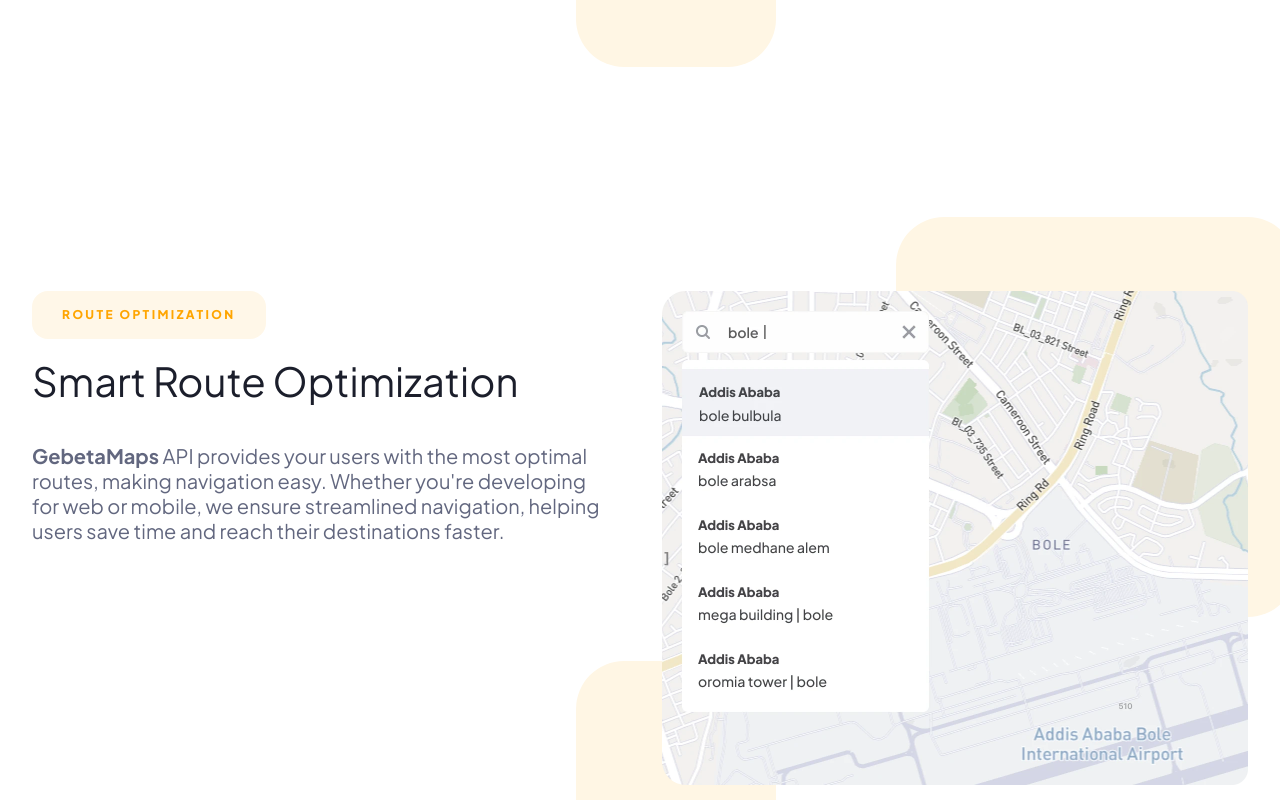
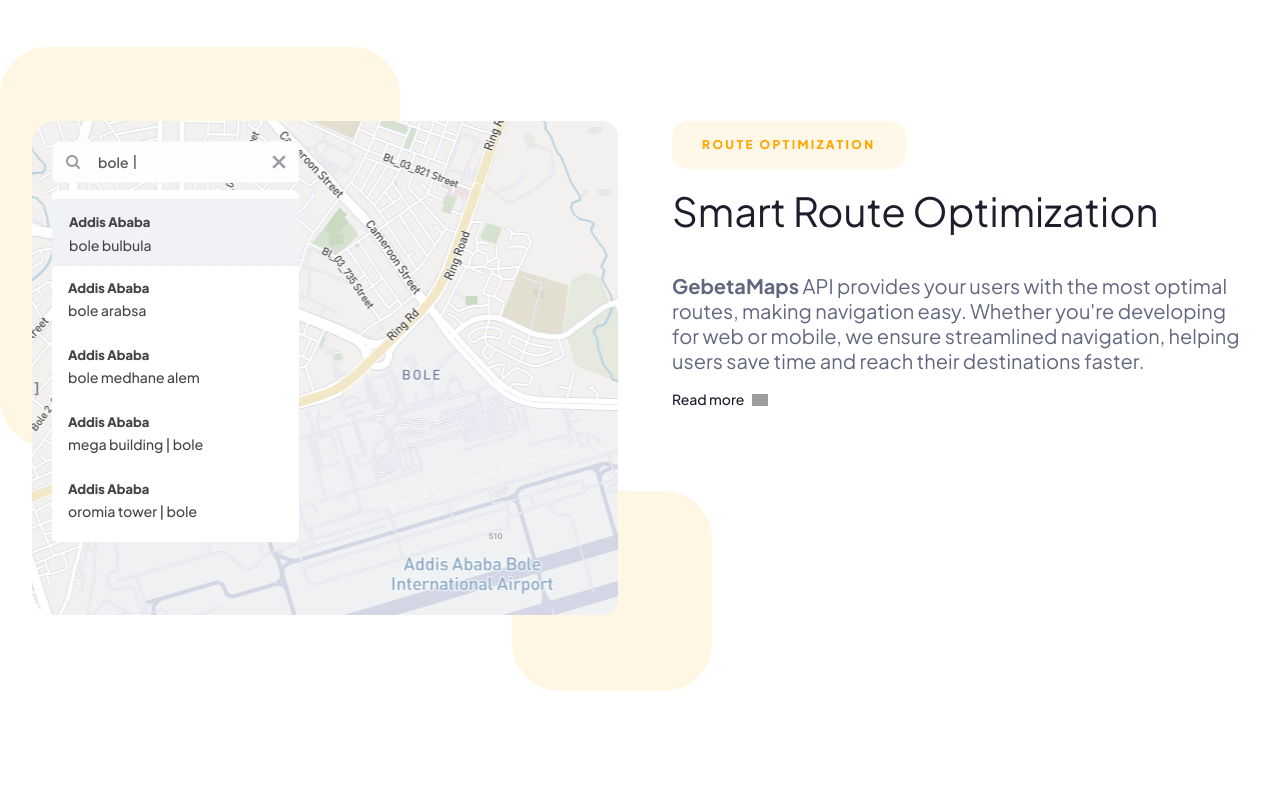
Before and after one commit to AfriGebeta/GebetaNew, a Next.js app: page / in a window 1280 px wide. Shown: the part 1980-2780 px from the top of the page. Built offline with nearby package versions, Linux system fonts and the light colour scheme; grey boxes are pictures that could not be loaded.

Commit message:
feat: Refactor

```diff
--- a/src/app/components/Features.tsx
+++ b/src/app/components/Features.tsx
@@ -1,15 +1,17 @@
 import Container from "@/app/components/Container";
 import Image from "next/image";
 import {features} from "@/app/constants";
+import Link from "next/link";
 
 export default function Features() {
     return (
         <div className="overflow-hidden">
             {
                 features.map((feature, index) => (
-                    <div className="relative mt-[300px]" key={index}>
+                    <div className={`relative ${(index === 0 ) ?"mt-[100px]" : "mt-[300px]"}`} key={index}>
                         <Container>
-                            <div className="flex justify-between mt-[130px] z-50">
+                            <div
+                                className={`flex ${(index + 1) % 2 === 0 ? "flex-row-reverse" : ""} justify-between mt-[130px] z-50`}>
                                 <div>
                                     <h5
                                         className="w-fit px-[30px] py-[15px] bg-[#FFF7E8] rounded-[16px] text-[12px] text-[#FFA500] font-extrabold tracking-20 uppercase">
@@ -17,6 +19,18 @@ export default function Features() {
                                     <h2 className="text-[40px] text-[#1B1E2B] mt-[12px]">{feature.title}</h2>
                                     <p className="max-w-xl text-[20px] text-[#62677F] leading-25 mt-[32px]"><span
                                         className="font-bold">GebetaMaps</span> {feature.description}</p>
+                                    <div className="w-fit flex items-center gap-[8px] group mt-[16px]">
+                                        <Link
+                                            href="/"
+                                            className="text-[14px] text-[#1B1E2B] font-medium">
+                                            Read more</Link>
+                                        <Image
+                                            className="group-hover:translate-x-1 transition-all duration-400"
+                                            src="/assets/right-arrow.svg"
+                                            width={16}
+                                            height={16}
+                                            alt="right arrow icon"/>
+                                    </div>
                                 </div>
                                 <Image
                                     className="z-50"
@@ -29,9 +43,10 @@ export default function Features() {
 
                         {/*    Flavour elements*/}
                         <div
-                            className="absolute left-[70%] -top-[15%] w-[400px] h-[400px] bg-[#FFF6E4] rounded-[48px] z-0"></div>
+                            className={`absolute ${(index + 1) % 2 === 0 ? "left-0 -top-[15%]" : "left-[70%] -top-[15%]"} w-[400px] h-[400px] bg-[#FFF6E4] rounded-[48px] z-0`}></div>
                         <div
-                            className="absolute left-[45%] top-[75%] w-[200px] h-[200px] bg-[#FFF6E4] rounded-[48px] z-0"></div>
+                            className={`absolute ${(index + 1) % 2 === 0 ? "left-[40%] top-[75%]" : "left-[45%] top-[75%]"} w-[200px] h-[200px] bg-[#FFF6E4] rounded-[48px] z-0`}></div>
+
                     </div>
                 ))
             }
```
